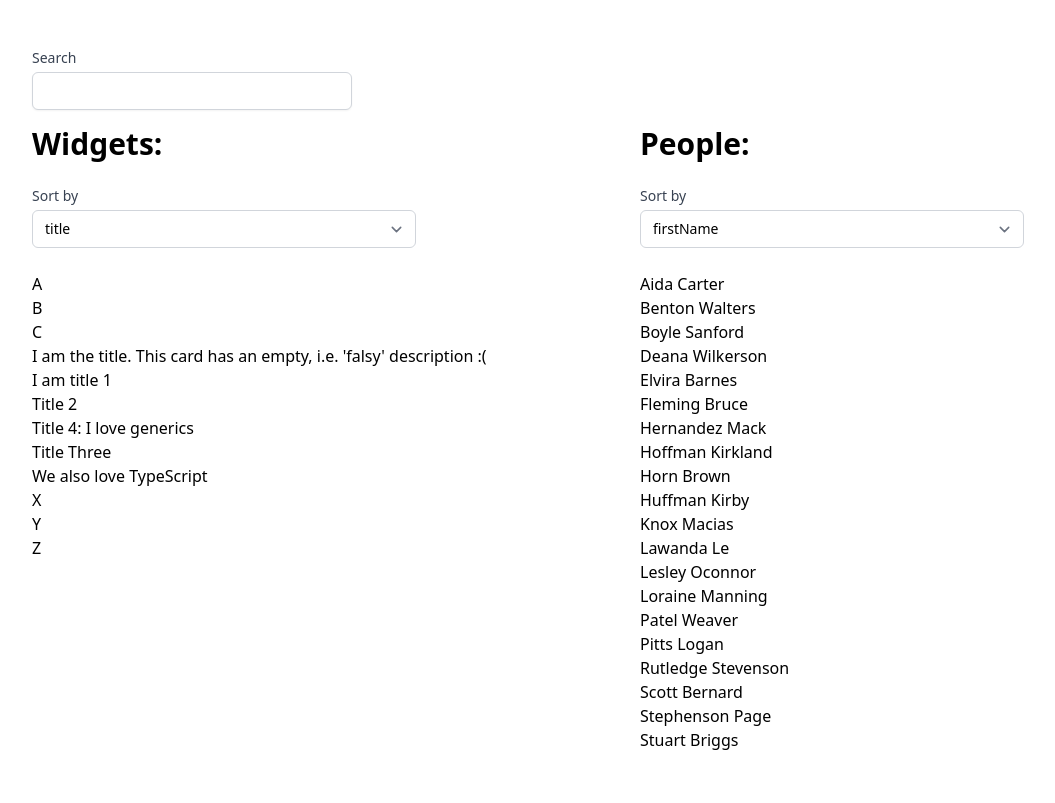
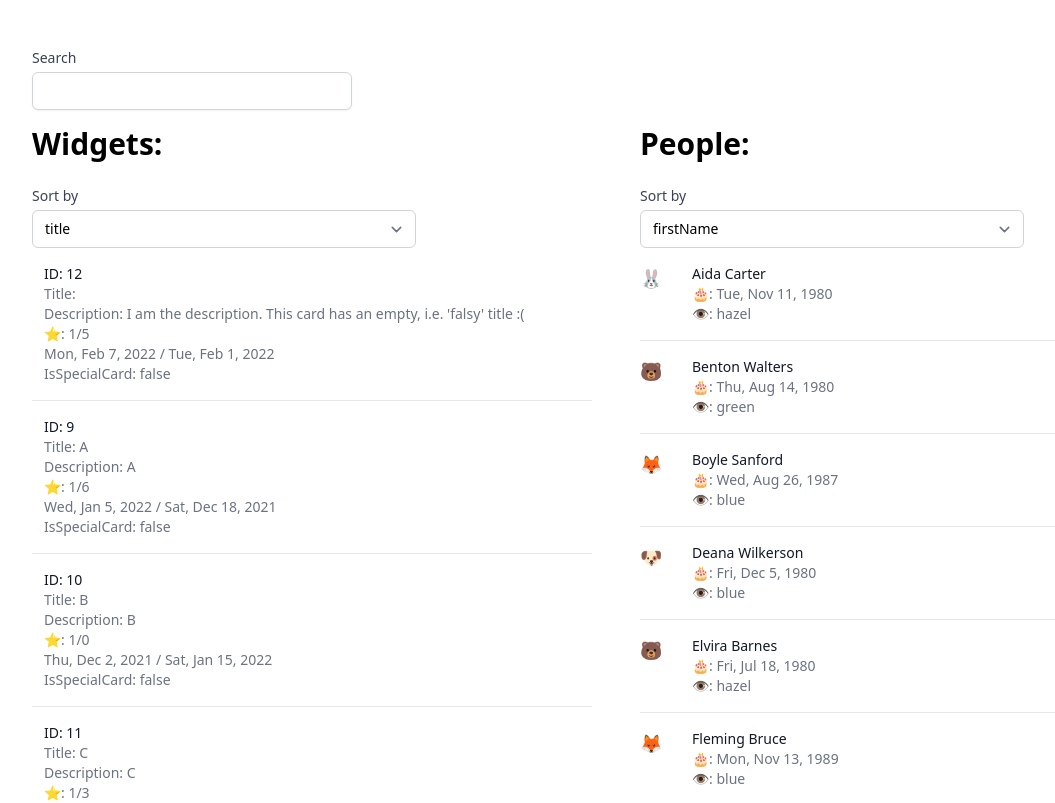
Before and after one commit to march213/ts-generics, a React (Create React App) app: page / in a window 1280 px wide. Shown: the top 803 px of the page, without its empty margins (0-1055 px from the left). Built offline with nearby package versions, Linux system fonts and the light colour scheme.

Commit message:
render cards

```diff
--- a/src/App.tsx
+++ b/src/App.tsx
@@ -9,6 +9,13 @@ import { people } from './mock-data/people';
 import { widgets } from './mock-data/widgets';
 import { genericSearch } from './utils/genericSearch';
 import { genericSort } from './utils/genericSort';
+
+const options: Intl.DateTimeFormatOptions = {
+  weekday: 'short',
+  year: 'numeric',
+  month: 'short',
+  day: 'numeric',
+}
 
 function App() {
   const [searchQuery, setSearchQuery] = useState<string>('')
@@ -39,22 +46,44 @@ function App() {
           <div className="min-w-[50%]">
             <h2 className="text-3xl font-bold mb-6">Widgets:</h2>
             <Sorters object={widgets[0]} setProperty={(property) => setWidgetProperty({ property })} />
-            <div className="mt-6">
+            <ul className="divide-y divide-gray-200 mr-12">
               {sortedWidgets.map((widget) => (
-                <div key={widget.id}>{widget.title}</div>
+                <li key={widget.id} className={`py-4 flex ${widget.isSpecialCard ? 'bg-emerald-100' : ''}`}>
+                  <div className="ml-3">
+                    <p className="text-sm font-medium text-gray-900">ID: {widget.id}</p>
+                    <p className="text-sm text-gray-500">Title: {widget.title}</p>
+                    <p className="text-sm text-gray-500">Description: {widget.description}</p>
+                    <p className="text-sm text-gray-500">⭐️: 1/{widget.rating}</p>
+                    <p className="text-sm text-gray-500">
+                      {widget.created.toLocaleDateString('en-US', options)} /{' '}
+                      {widget.updated.toLocaleDateString('en-US', options)}
+                    </p>
+                    <p className="text-sm text-gray-500">IsSpecialCard: {widget.isSpecialCard.toString()}</p>
+                  </div>
+                </li>
               ))}
-            </div>
+            </ul>
           </div>
+
           <div className="min-w-[50%]">
             <h2 className="text-3xl font-bold mb-6">People:</h2>
             <Sorters object={people[0]} setProperty={(property) => setPeopleProperty({ property })} />
-            <div className="mt-6">
+            <ul className="divide-y divide-gray-200">
               {sortedPeople.map((person) => (
-                <div key={person.lastName}>
-                  {person.firstName} {person.lastName}
-                </div>
+                <li key={`${person.firstName}-${person.lastName}`} className="py-4 flex">
+                  <span className="h-10 w-10 rounded-full text-lg">
+                    {['🐶', '🐱', '🐭', '🐹', '🐰', '🦊', '🐻', '🐼'][Math.floor(Math.random() * 7)]}
+                  </span>
+                  <div className="ml-3">
+                    <p className="text-sm font-medium text-gray-900">
+                      {person.firstName} {person.lastName}
+                    </p>
+                    <p className="text-sm text-gray-500">🎂: {person.birthday.toLocaleDateString('en-US', options)}</p>
+                    <p className="text-sm text-gray-500">👁: {person.eyeColor}</p>
+                  </div>
+                </li>
               ))}
-            </div>
+            </ul>
           </div>
         </div>
       </main>
```
